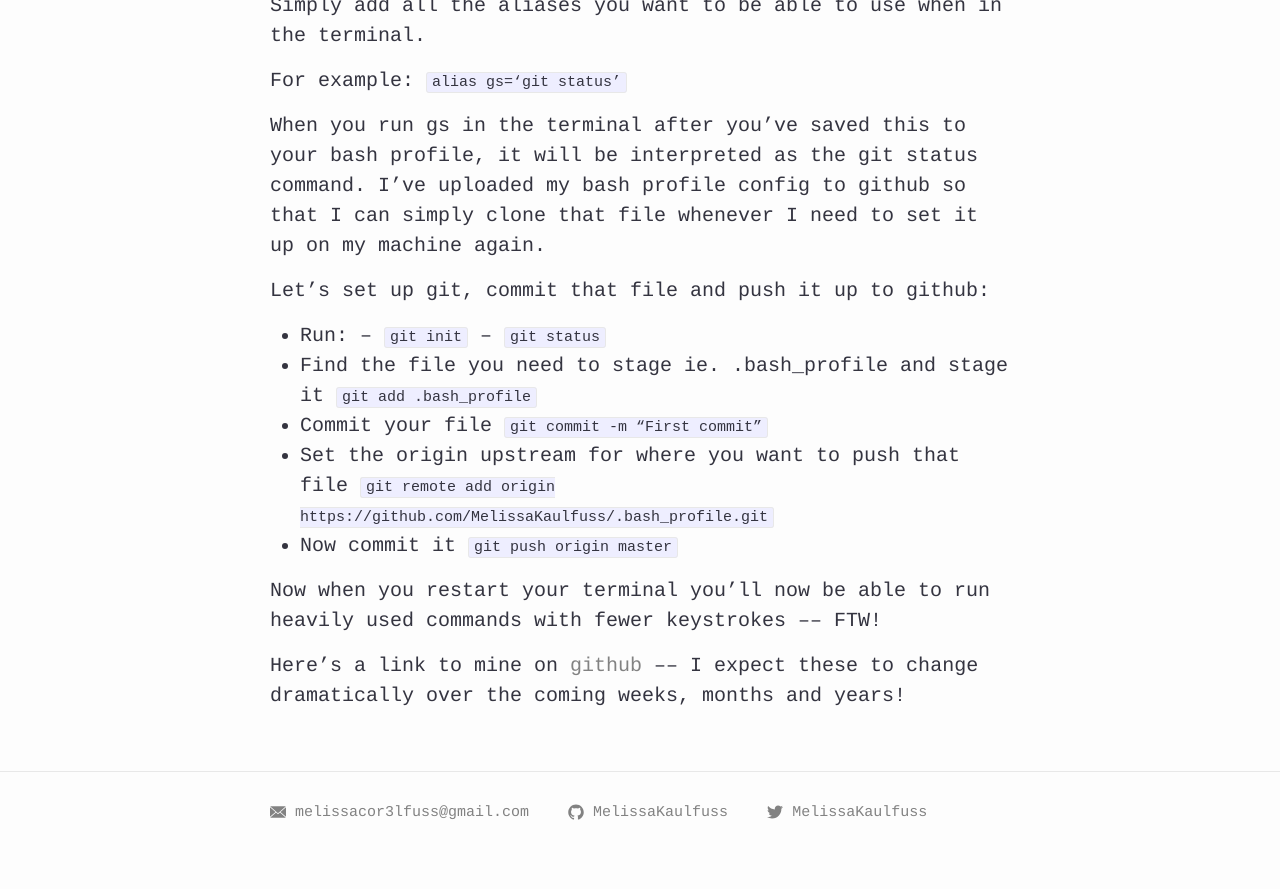
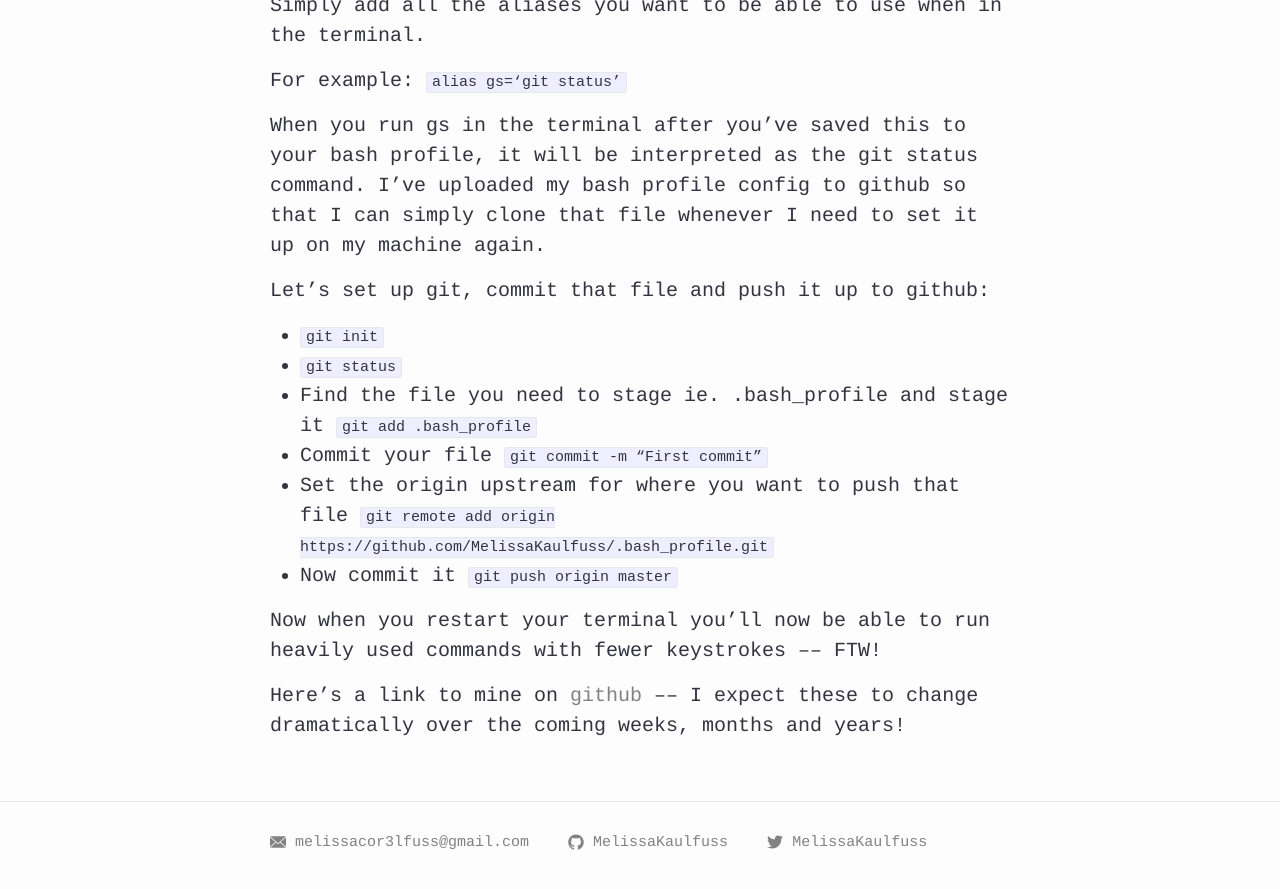
Before and after one commit to MelissaKaulfuss/my_blog, a Jekyll site: the page built from _posts/2016-07-22-configuring-your-bash-profile.markdown, in a window 1280 px wide and 900 px high, scrolled down 1285 px. Shown: the top 889 px of the window. Built offline with Jekyll 4.4.1, drawn with Linux system fonts in a browser that asks for light colours.

Commit message:
Try different syntax for uls

```diff
--- a/_posts/2016-07-22-configuring-your-bash-profile.markdown
+++ b/_posts/2016-07-22-configuring-your-bash-profile.markdown
@@ -32,13 +32,12 @@ For example: `alias gs=‘git status’`
 When you run gs in the terminal after you’ve saved this to your bash profile, it will be interpreted as the git status command. I’ve uploaded my bash profile config to github so that I can simply clone that file whenever I need to set it up on my machine again.
 
 Let’s set up git, commit that file and push it up to github:
-* Run:
-– `git init`
-– `git status`
-* Find the file you need to stage ie. .bash_profile and stage it `git add .bash_profile`
-* Commit your file `git commit -m “First commit”`
-* Set the origin upstream for where you want to push that file `git remote add origin https://github.com/MelissaKaulfuss/.bash_profile.git`
-* Now commit it `git push origin master`
++ `git init`
++  `git status`
++  Find the file you need to stage ie. .bash_profile and stage it `git add .bash_profile`
++  Commit your file `git commit -m “First commit”`
++  Set the origin upstream for where you want to push that file `git remote add origin https://github.com/MelissaKaulfuss/.bash_profile.git`
++  Now commit it `git push origin master`
 
 Now when you restart your terminal you’ll now be able to run heavily used commands with fewer keystrokes –– FTW!
 
```
